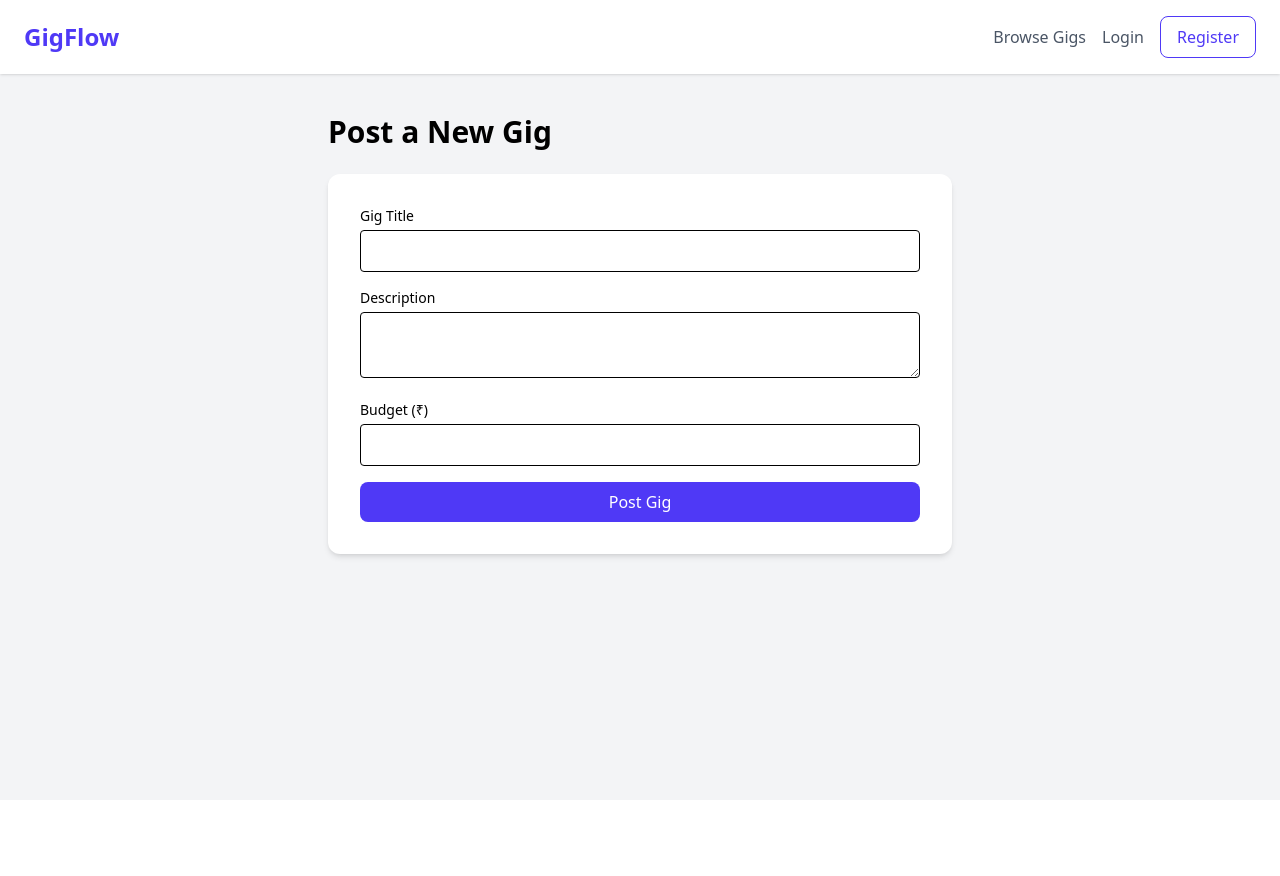
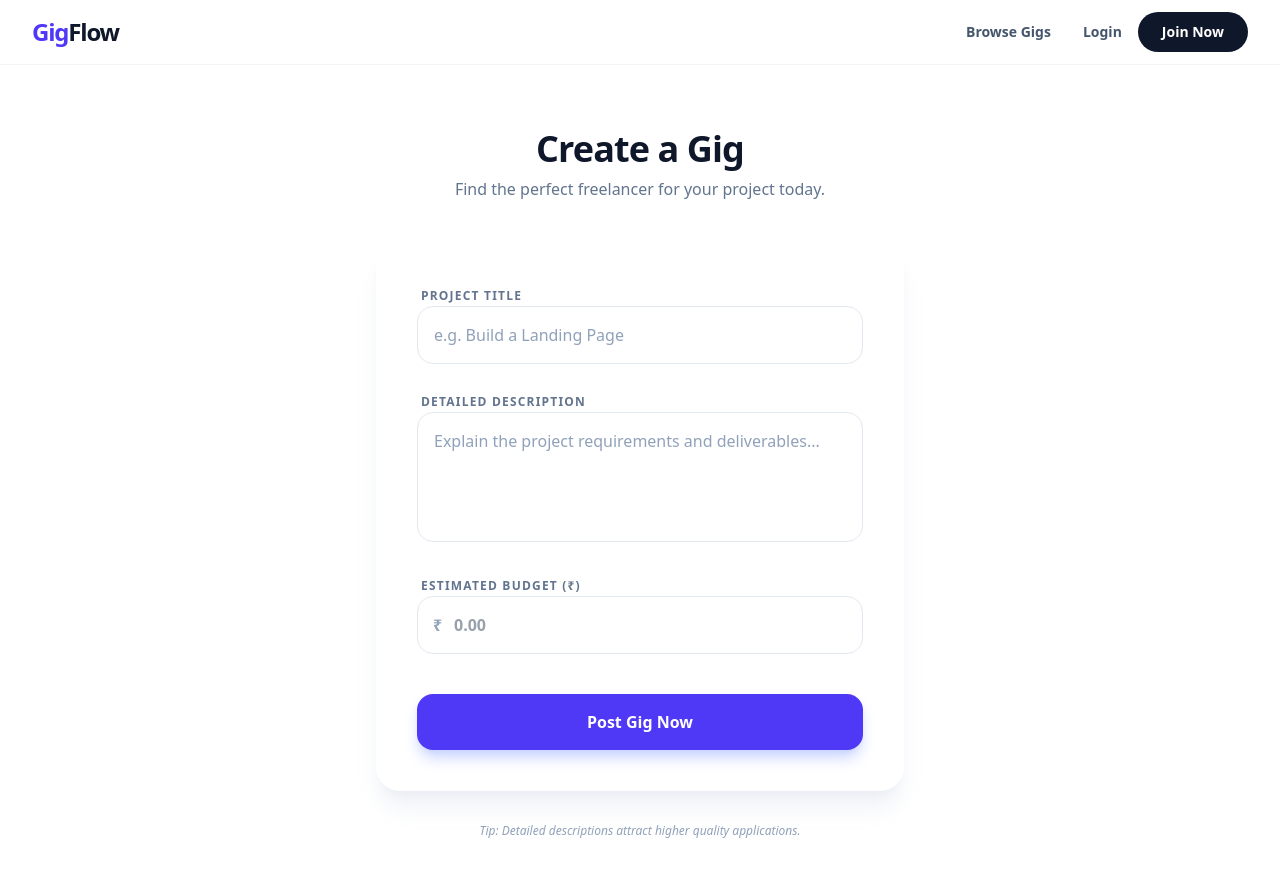
Before and after one commit to DIVYA-KAREGAONKAR/gigflow, a React (Vite) app in the folder client/: page /add-gig in a window 1280 px wide. Shown: the top 876 px of the page. Before the commit the page ends 800 px from the top, so only its background shows below. Built offline with nearby package versions, Linux system fonts and the light colour scheme; no server answers.

Commit message:
frontend changed

```diff
--- a/client/src/components/Navbar.jsx
+++ b/client/src/components/Navbar.jsx
@@ -10,35 +10,29 @@ export default function Navbar() {
   useEffect(() => {
     if (user && (user._id || user.id)) {
       const userId = user._id || user.id;
-
-      // ✅ FIX: Enhanced Connection settings for Render
       const socket = io(import.meta.env.VITE_SOCKET_URL || "https://gigflow-dzfl.onrender.com", {
         withCredentials: true,
-        transports: ["polling", "websocket"], // Always start with polling on Render
+        transports: ["polling", "websocket"],
         upgrade: true,
         reconnection: true,
         reconnectionAttempts: 5
       });
 
       socket.on("connect", () => {
-        console.log("Socket Connected. Registering user:", userId);
         socket.emit("register", userId);
-      });
-
-      // ✅ FIX: Catch connection errors for debugging
-      socket.on("connect_error", (err) => {
-        console.error("Socket Connection Error:", err.message);
       });
 
       socket.on("notification", (data) => {
         toast.success(data.message, {
-          duration: 8000,
-          position: "top-center",
+          duration: 6000,
+          position: "top-right", // Modern standard is top-right
           style: {
-            background: "#4f46e5",
+            background: "#1e1b4b", // Deep indigo-950
             color: "#fff",
-            fontSize: "16px",
-            padding: "16px"
+            borderRadius: "12px",
+            border: "1px solid #4338ca",
+            fontSize: "14px",
+            padding: "12px"
           },
         });
       });
@@ -58,32 +52,51 @@ export default function Navbar() {
   };
 
   return (
-    <nav className="bg-white shadow py-4 px-6 flex justify-between items-center">
+    // Added sticky positioning and backdrop blur for a "Glass" effect
+    <nav className="sticky top-0 z-50 w-full bg-white/80 backdrop-blur-md border-b border-gray-100 px-8 py-3 flex justify-between items-center">
       <Toaster />
-      <Link to="/" className="text-2xl font-bold text-indigo-600">GigFlow</Link>
 
-      <div className="flex items-center space-x-4">
-        <Link to="/" className="text-gray-600 hover:text-indigo-600">Browse Gigs</Link>
+      {/* LOGO: Tracking-tighter gives it a professional brand look */}
+      <Link to="/" className="text-2xl font-black tracking-tighter text-indigo-600 hover:opacity-90 transition-opacity">
+        Gig<span className="text-slate-900">Flow</span>
+      </Link>
+
+      <div className="flex items-center gap-8">
+        {/* LINKS: Using slate-600 and font-medium for better readability */}
+        <Link to="/" className="text-sm font-semibold text-slate-600 hover:text-indigo-600 transition-colors">
+          Browse Gigs
+        </Link>
 
         {user ? (
-          <>
+          <div className="flex items-center gap-6">
             {user.role === "client" && (
-              <Link to="/add-gig" className="bg-indigo-600 text-white px-4 py-2 rounded-lg hover:bg-indigo-700 transition">
+              <Link to="/add-gig" className="bg-indigo-600 text-white text-sm font-bold px-5 py-2.5 rounded-full shadow-lg shadow-indigo-200 hover:bg-indigo-700 hover:-translate-y-0.5 transition-all">
                 Post a Gig
               </Link>
             )}
-            <div className="flex items-center space-x-4 ml-4 border-l pl-4">
-              <span className="text-sm font-medium text-gray-500">Hi, {user.name}</span>
-              <button onClick={logout} className="text-red-500 font-medium hover:underline">Logout</button>
+
+            <div className="flex items-center gap-4 pl-6 border-l border-gray-200">
+              <div className="flex flex-col items-end">
+                <span className="text-[10px] uppercase tracking-widest text-gray-400 font-bold">Welcome</span>
+                <span className="text-sm font-bold text-slate-800">{user.name}</span>
+              </div>
+              <button
+                onClick={logout}
+                className="text-sm font-bold text-rose-500 hover:text-rose-600 px-3 py-1 rounded-lg hover:bg-rose-50 transition-colors"
+              >
+                Logout
+              </button>
             </div>
-          </>
+          </div>
         ) : (
-          <>
-            <Link to="/login" className="text-gray-600">Login</Link>
-            <Link to="/register" className="border border-indigo-600 px-4 py-2 rounded-lg text-indigo-600 hover:bg-indigo-50">
-              Register
+          <div className="flex items-center gap-4">
+            <Link to="/login" className="text-sm font-bold text-slate-600 hover:text-indigo-600">
+              Login
             </Link>
-          </>
+            <Link to="/register" className="bg-slate-900 text-white text-sm font-bold px-6 py-2.5 rounded-full hover:bg-slate-800 transition-all">
+              Join Now
+            </Link>
+          </div>
         )}
       </div>
     </nav>
--- a/client/src/pages/AddGig.jsx
+++ b/client/src/pages/AddGig.jsx
@@ -10,7 +10,6 @@ export default function AddGig() {
   const handleSubmit = async (e) => {
     e.preventDefault();
     try {
-      // Sends data to the backend POST /api/gigs route
       await api.post("/gigs", formData);
       alert("Gig posted successfully!");
       navigate("/");
@@ -20,38 +19,74 @@ export default function AddGig() {
   };
 
   return (
-    <div className="min-h-screen bg-gray-100">
+    // Switched to a subtle slate gradient background for a more premium feel
+    <div className="min-h-screen bg-[radial-gradient(ellipse_at_top,_var(--tw-gradient-stops))] from-slate-50 via-gray-100 to-gray-200">
       <Navbar />
-      <div className="max-w-2xl mx-auto py-10 px-6">
-        <h2 className="text-3xl font-bold mb-6">Post a New Gig</h2>
-        <form onSubmit={handleSubmit} className="bg-white p-8 rounded-xl shadow-md space-y-4">
-          <div>
-            <label className="block text-sm font-medium">Gig Title</label>
+
+      <div className="max-w-xl mx-auto py-16 px-6">
+        {/* HEADER SECTION */}
+        <div className="text-center mb-10">
+          <h2 className="text-4xl font-black tracking-tight text-slate-900 mb-2">Create a Gig</h2>
+          <p className="text-slate-500 font-medium">Find the perfect freelancer for your project today.</p>
+        </div>
+
+        {/* FORM CARD: Added a subtle border and larger rounding */}
+        <form
+          onSubmit={handleSubmit}
+          className="bg-white/70 backdrop-blur-xl p-10 rounded-3xl shadow-xl shadow-slate-200/60 border border-white space-y-6"
+        >
+          {/* TITLE INPUT */}
+          <div className="space-y-1.5">
+            <label className="text-xs uppercase tracking-widest font-bold text-slate-500 ml-1">Project Title</label>
             <input
-              type="text" required
-              className="w-full border p-2 rounded mt-1"
+              type="text"
+              placeholder="e.g. Build a Landing Page"
+              required
+              className="w-full bg-white border border-slate-200 p-4 rounded-2xl outline-none focus:ring-4 focus:ring-indigo-50 focus:border-indigo-500 transition-all placeholder:text-slate-400 text-slate-700"
               onChange={(e) => setFormData({...formData, title: e.target.value})}
             />
           </div>
-          <div>
-            <label className="block text-sm font-medium">Description</label>
+
+          {/* DESCRIPTION INPUT */}
+          <div className="space-y-1.5">
+            <label className="text-xs uppercase tracking-widest font-bold text-slate-500 ml-1">Detailed Description</label>
             <textarea
-              required className="w-full border p-2 rounded mt-1"
+              required
+              rows="4"
+              placeholder="Explain the project requirements and deliverables..."
+              className="w-full bg-white border border-slate-200 p-4 rounded-2xl outline-none focus:ring-4 focus:ring-indigo-50 focus:border-indigo-500 transition-all placeholder:text-slate-400 text-slate-700 resize-none"
               onChange={(e) => setFormData({...formData, description: e.target.value})}
             />
           </div>
-          <div>
-            <label className="block text-sm font-medium">Budget (₹)</label>
-            <input
-              type="number" required
-              className="w-full border p-2 rounded mt-1"
-              onChange={(e) => setFormData({...formData, budget: e.target.value})}
-            />
+
+          {/* BUDGET INPUT */}
+          <div className="space-y-1.5">
+            <label className="text-xs uppercase tracking-widest font-bold text-slate-500 ml-1">Estimated Budget (₹)</label>
+            <div className="relative">
+              <span className="absolute left-4 top-1/2 -translate-y-1/2 text-slate-400 font-bold">₹</span>
+              <input
+                type="number"
+                required
+                placeholder="0.00"
+                className="w-full bg-white border border-slate-200 p-4 pl-9 rounded-2xl outline-none focus:ring-4 focus:ring-indigo-50 focus:border-indigo-500 transition-all text-slate-700 font-semibold"
+                onChange={(e) => setFormData({...formData, budget: e.target.value})}
+              />
+            </div>
           </div>
-          <button type="submit" className="w-full bg-indigo-600 text-white py-2 rounded-lg hover:bg-indigo-700">
-            Post Gig
+
+          {/* SUBMIT BUTTON: Matches the Navbar primary button style */}
+          <button
+            type="submit"
+            className="w-full bg-indigo-600 text-white font-bold py-4 rounded-2xl shadow-lg shadow-indigo-200 hover:bg-indigo-700 hover:-translate-y-0.5 active:scale-[0.98] transition-all mt-4"
+          >
+            Post Gig Now
           </button>
         </form>
+
+        {/* FOOTER HINT */}
+        <p className="text-center text-slate-400 text-xs mt-8 font-medium italic">
+          Tip: Detailed descriptions attract higher quality applications.
+        </p>
       </div>
     </div>
   );
--- a/client/src/pages/GigBids.jsx
+++ b/client/src/pages/GigBids.jsx
@@ -11,38 +11,94 @@ export default function GigBids() {
   useEffect(() => {
     api
       .get(`/bids/${gigId}`)
-      .then((res) => setBids(res.data))
-      .catch((err) => console.error(err))
-      .finally(() => setLoading(false));
+      .then((res) => {
+        setBids(res.data);
+      })
+      .catch((err) => {
+        console.error(err);
+      })
+      .finally(() => {
+        setLoading(false);
+      });
   }, [gigId]);
 
   if (loading) {
-    return <div className="p-10">Loading bids...</div>;
+    return (
+      <div className="min-h-screen bg-slate-50">
+        <Navbar />
+        <div className="flex justify-center items-center h-[60vh]">
+          <div className="animate-spin rounded-full h-12 w-12 border-t-2 border-b-2 border-indigo-600"></div>
+        </div>
+      </div>
+    );
   }
 
   return (
-    <div className="min-h-screen bg-gray-100">
+    <div className="min-h-screen bg-[radial-gradient(ellipse_at_top,_var(--tw-gradient-stops))] from-slate-50 via-gray-100 to-gray-200">
       <Navbar />
 
-      <div className="max-w-4xl mx-auto px-6 py-10">
-        <h2 className="text-2xl font-bold mb-6">Bids</h2>
+      <div className="max-w-4xl mx-auto px-6 py-12">
+        <header className="flex items-center justify-between mb-8">
+          <div>
+            <h2 className="text-3xl font-black tracking-tight text-slate-900">Project Bids</h2>
+            <p className="text-slate-500 font-medium">Review offers from freelancers for this gig.</p>
+          </div>
+          <div className="bg-white px-4 py-2 rounded-2xl shadow-sm border border-slate-200">
+            <span className="text-xs font-bold text-slate-400 uppercase tracking-widest">Total Bids: </span>
+            <span className="text-indigo-600 font-black">{bids.length}</span>
+          </div>
+        </header>
 
-        {bids.length === 0 && (
-          <p className="text-gray-500">No bids yet</p>
+        {bids.length === 0 ? (
+          <div className="bg-white/50 backdrop-blur-md rounded-3xl p-16 text-center border-2 border-dashed border-slate-300">
+            <p className="text-slate-500 font-semibold text-lg">No bids received yet.</p>
+            <p className="text-slate-400 text-sm">Check back later for new offers.</p>
+          </div>
+        ) : (
+          <div className="grid gap-4">
+            {bids.map((bid) => (
+              <div
+                key={bid._id}
+                className="group bg-white/80 backdrop-blur-md p-6 rounded-3xl shadow-xl shadow-slate-200/50 border border-white hover:border-indigo-100 transition-all hover:scale-[1.01]"
+              >
+                <div className="flex justify-between items-start">
+                  <div className="space-y-3">
+                    {/* Status Badge */}
+                    <span className={`inline-block px-3 py-1 rounded-full text-[10px] font-black uppercase tracking-tighter border ${
+                      bid.status === 'accepted' ? 'bg-emerald-50 text-emerald-600 border-emerald-100' :
+                      bid.status === 'rejected' ? 'bg-rose-50 text-rose-600 border-rose-100' :
+                      'bg-amber-50 text-amber-600 border-amber-100'
+                    }`}>
+                      {bid.status}
+                    </span>
+
+                    <p className="text-slate-700 leading-relaxed font-medium">
+                      {bid.message}
+                    </p>
+                  </div>
+
+                  <div className="text-right">
+                    <p className="text-xs font-bold text-slate-400 uppercase tracking-widest">Bid Amount</p>
+                    <p className="text-2xl font-black text-slate-900">₹{bid.price}</p>
+                  </div>
+                </div>
+
+                <div className="mt-6 pt-4 border-t border-slate-100 flex justify-between items-center">
+                   <div className="flex items-center gap-2">
+                      <div className="h-8 w-8 bg-indigo-100 rounded-full flex items-center justify-center text-indigo-600 text-xs font-bold">
+                        {/* Avatar Placeholder */}
+                        FL
+                      </div>
+                      <span className="text-sm font-bold text-slate-600">Freelancer</span>
+                   </div>
+                   <button className="text-xs font-bold text-indigo-600 hover:text-indigo-700 uppercase tracking-widest">
+                     View Profile →
+                   </button>
+                </div>
+              </div>
+            ))}
+          </div>
         )}
-
-        {bids.map((bid) => (
-          <div
-            key={bid._id}
-            className="bg-white p-4 mb-4 rounded-lg shadow"
-          >
-            <p className="text-gray-700">{bid.message}</p>
-            <p className="font-bold mt-2">₹{bid.price}</p>
-            <p className="text-sm text-gray-500">
-              Status: {bid.status}
-            </p>
-          </div>
-        ))}
       </div>
     </div>
   );
```
